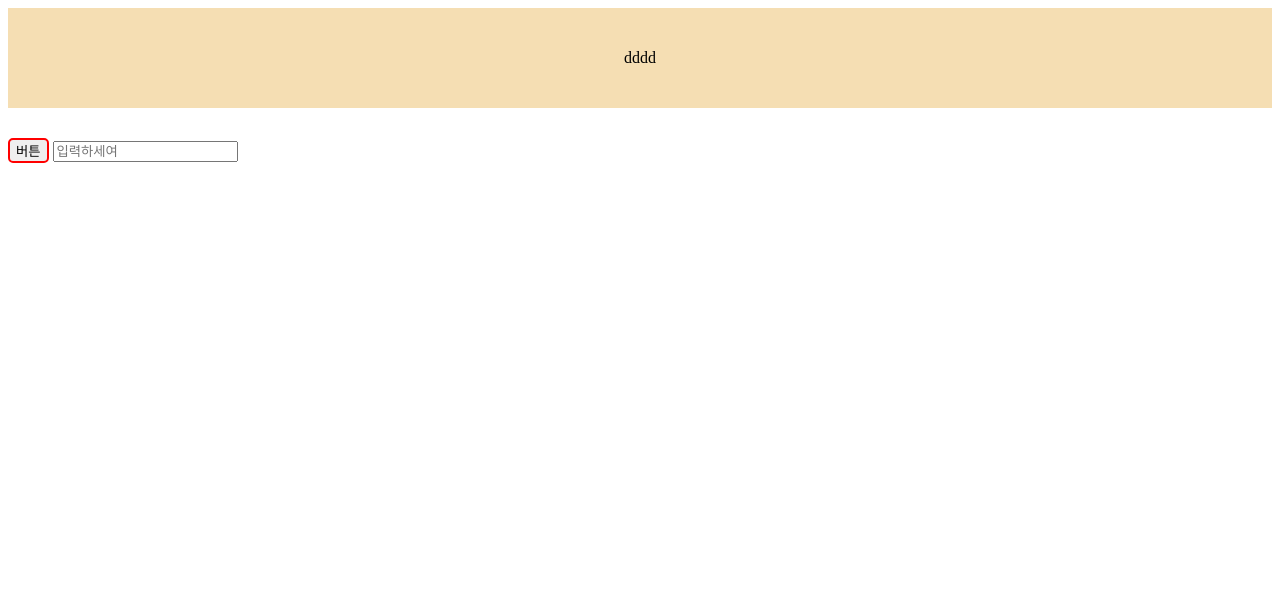
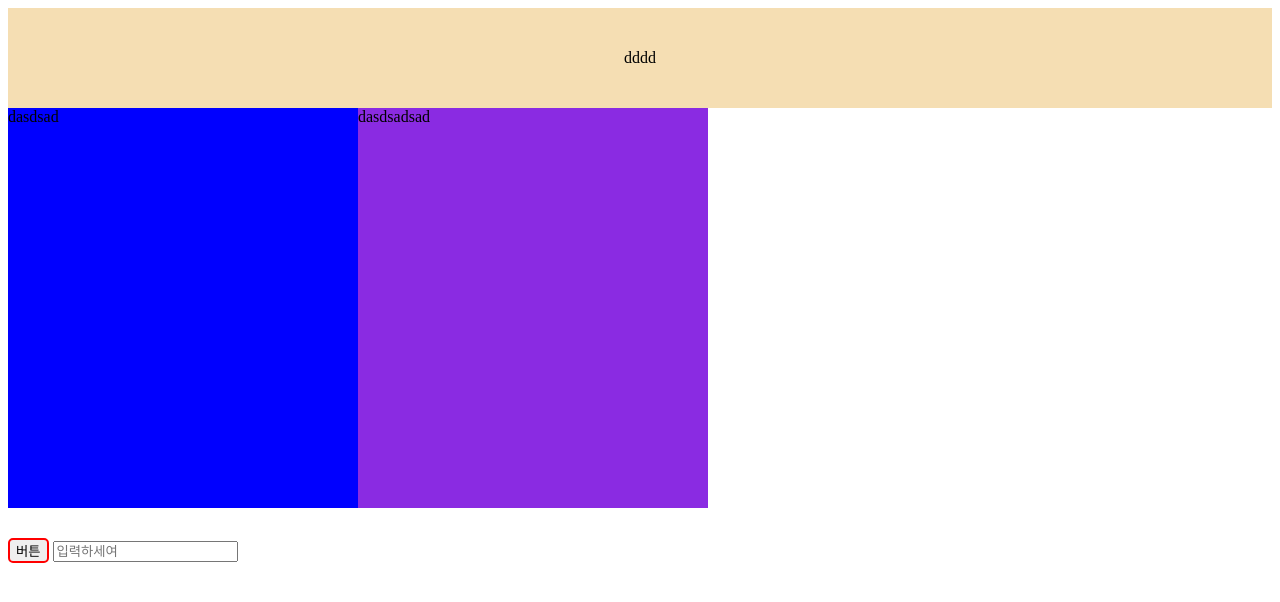
Before and after one commit to rlaxodnr30/gittest, a plain HTML site: page index.html in a window 1280 px wide. Drawn offline with Linux system fonts and the light colour scheme.

Commit message:
박스 테스트

```diff
--- a/index.html
+++ b/index.html
@@ -14,6 +14,14 @@
             justify-content: center;
             align-items: center;
         }
+        .box2{
+            background-color: aqua;
+            width: 700px;
+            height: 400px;
+            display: flex;
+            justify-content: center;
+            align-items: center;
+        }
         .btn_ip{
             border-radius: 5px;
             border: 2px solid red;
@@ -22,6 +30,16 @@
         .input_box{
             margin-top: 30px;
         }
+        .m_box1{
+            background-color: blue;
+            height: 100%;
+            width: 100%;
+        }
+        .m_box2{
+            background-color: blueviolet;
+            height: 100%;
+            width: 100%;
+        }
     </style>
 </head>
 <body>
@@ -29,6 +47,10 @@
         <div>dd</div>
         <div>dd</div>
     </div>
+    <div class="box2">
+        <div class="m_box1">dasdsad</div>
+        <div class="m_box2">dasdsadsad</div>
+    </div>
 <form class="input_box">
     <input class="btn_ip" type="button" value="버튼">
     <input type="text" placeholder="입력하세여">
```
